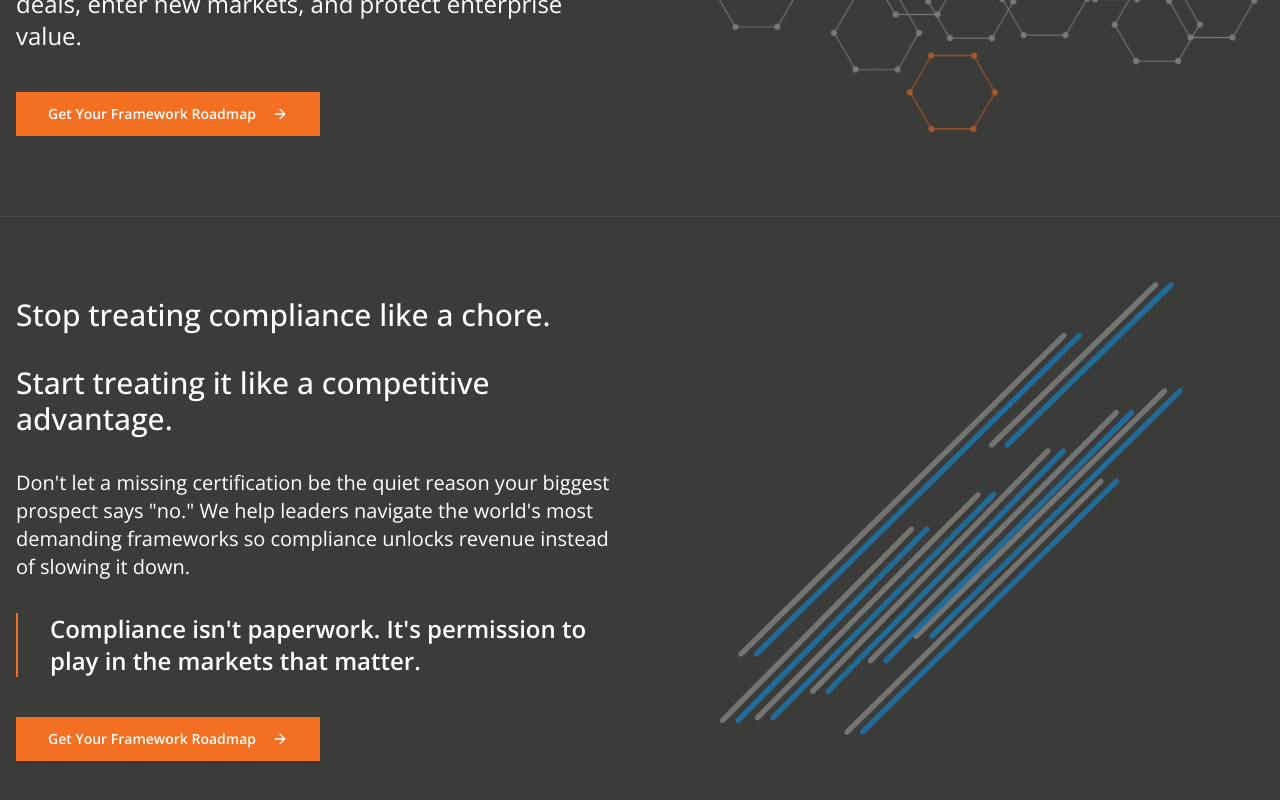
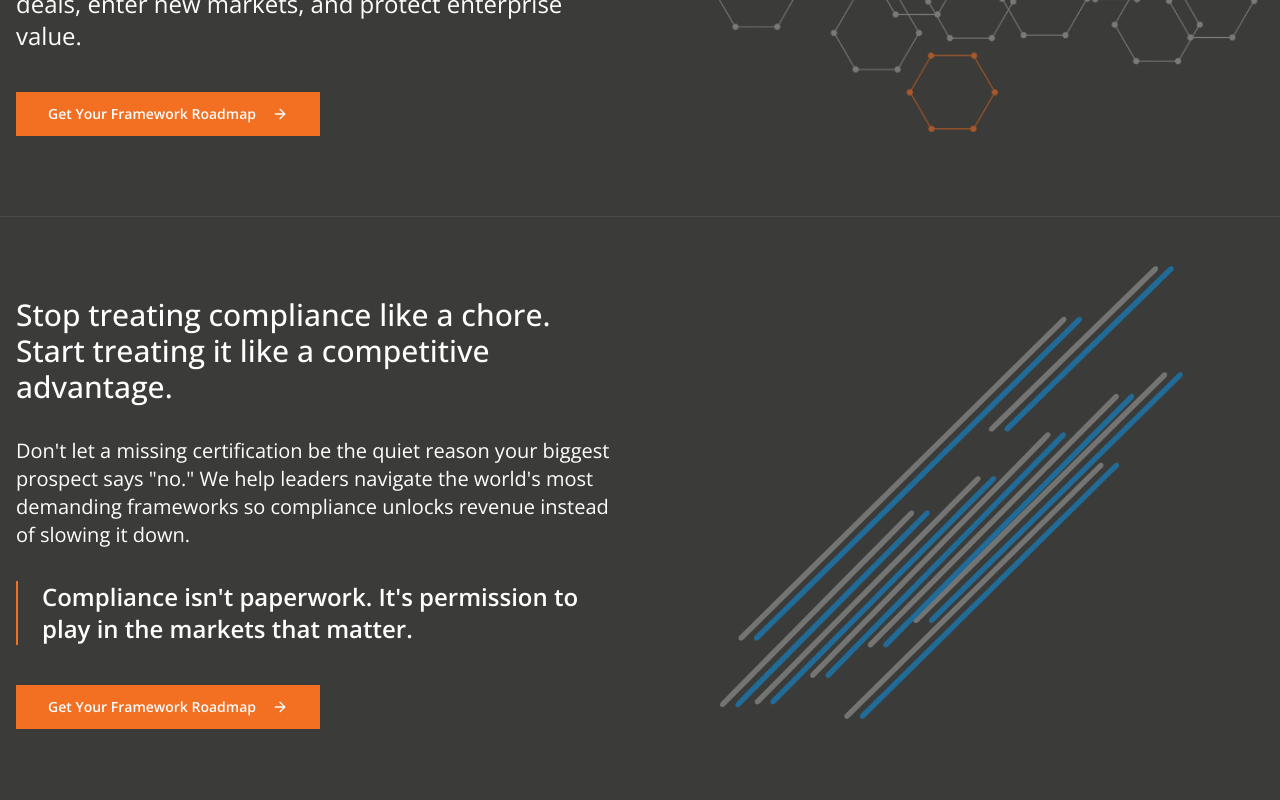
Before and after one commit to Sean3FACTOR/threefactor-glow-web, a React (Vite) app: page /services/compliance in a window 1280 px wide. Shown: the part 452-1252 px from the top of the page. Built offline with nearby package versions, Linux system fonts and the light colour scheme.

Commit message:
Reverted to commit 75a1cf7bff45def973ab989b202d406bbb7fc44e

```diff
--- a/src/pages/ComplianceServicesPage.tsx
+++ b/src/pages/ComplianceServicesPage.tsx
@@ -86,15 +86,12 @@ const ComplianceServicesPage = () => {
             <div className="text-left">
               <div className="space-y-8">
                 <p className="text-2xl md:text-3xl font-medium text-white leading-relaxed">
-                  Stop treating compliance like a chore.
-                </p>
-                <p className="text-2xl md:text-3xl font-medium text-white leading-relaxed">
-                  Start treating it like a competitive advantage.
+                  Stop treating compliance like a chore.<br />Start treating it like a competitive advantage.
                 </p>
                 <p className="text-lg md:text-xl text-white leading-relaxed mx-0">
                   Don&apos;t let a missing certification be the quiet reason your biggest prospect says &quot;no.&quot; We help leaders navigate the world&apos;s most demanding frameworks so compliance unlocks revenue instead of slowing it down.
                 </p>
-                <p className="text-xl md:text-2xl font-semibold text-white text-left block pl-8" style={{
+                <p className="text-xl md:text-2xl font-semibold text-white text-left inline-block pl-6" style={{
                 borderLeft: "2px solid #F36F21"
               }}>
                   Compliance isn&apos;t paperwork. It&apos;s permission to play in the markets that matter.
```
